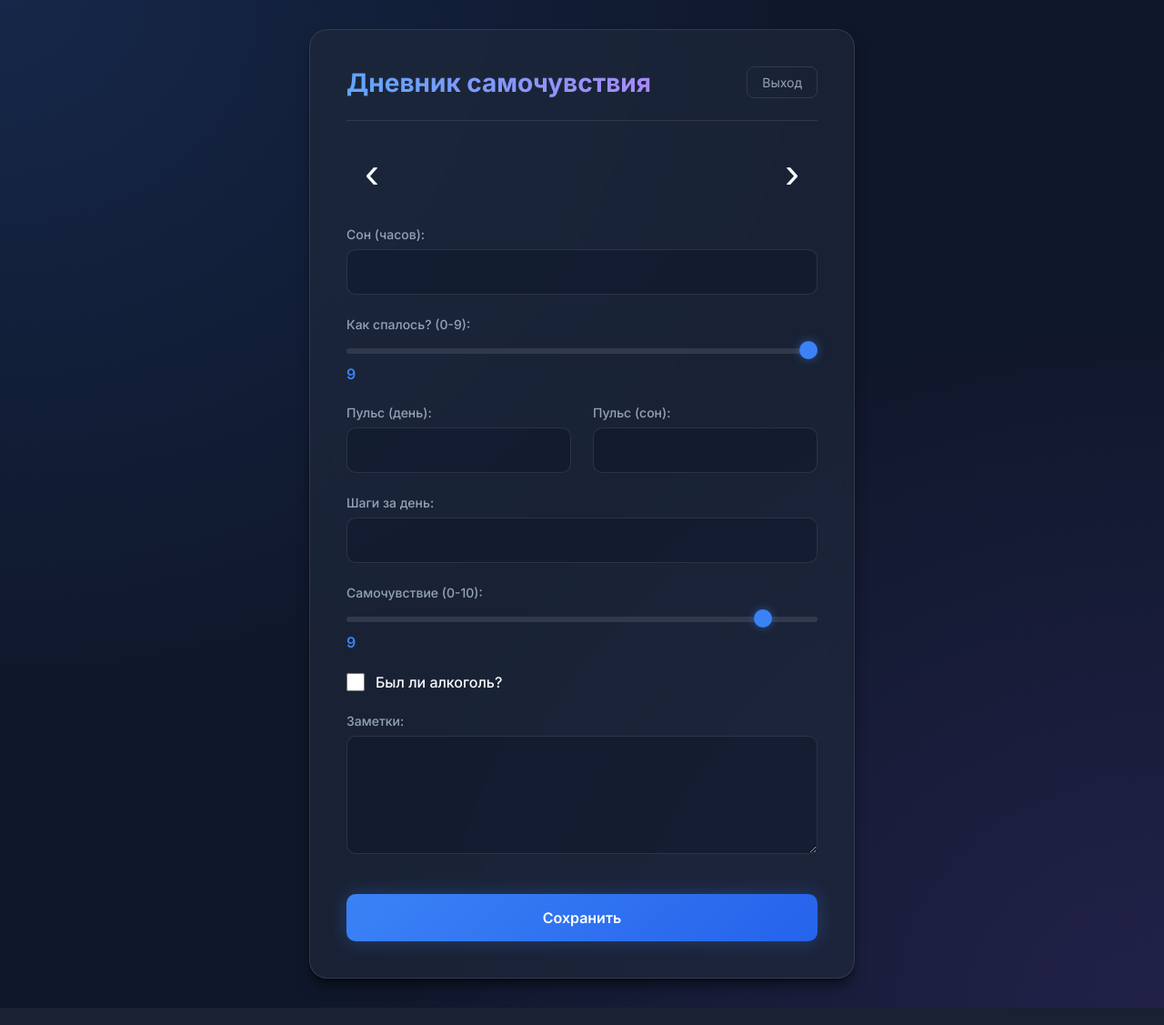
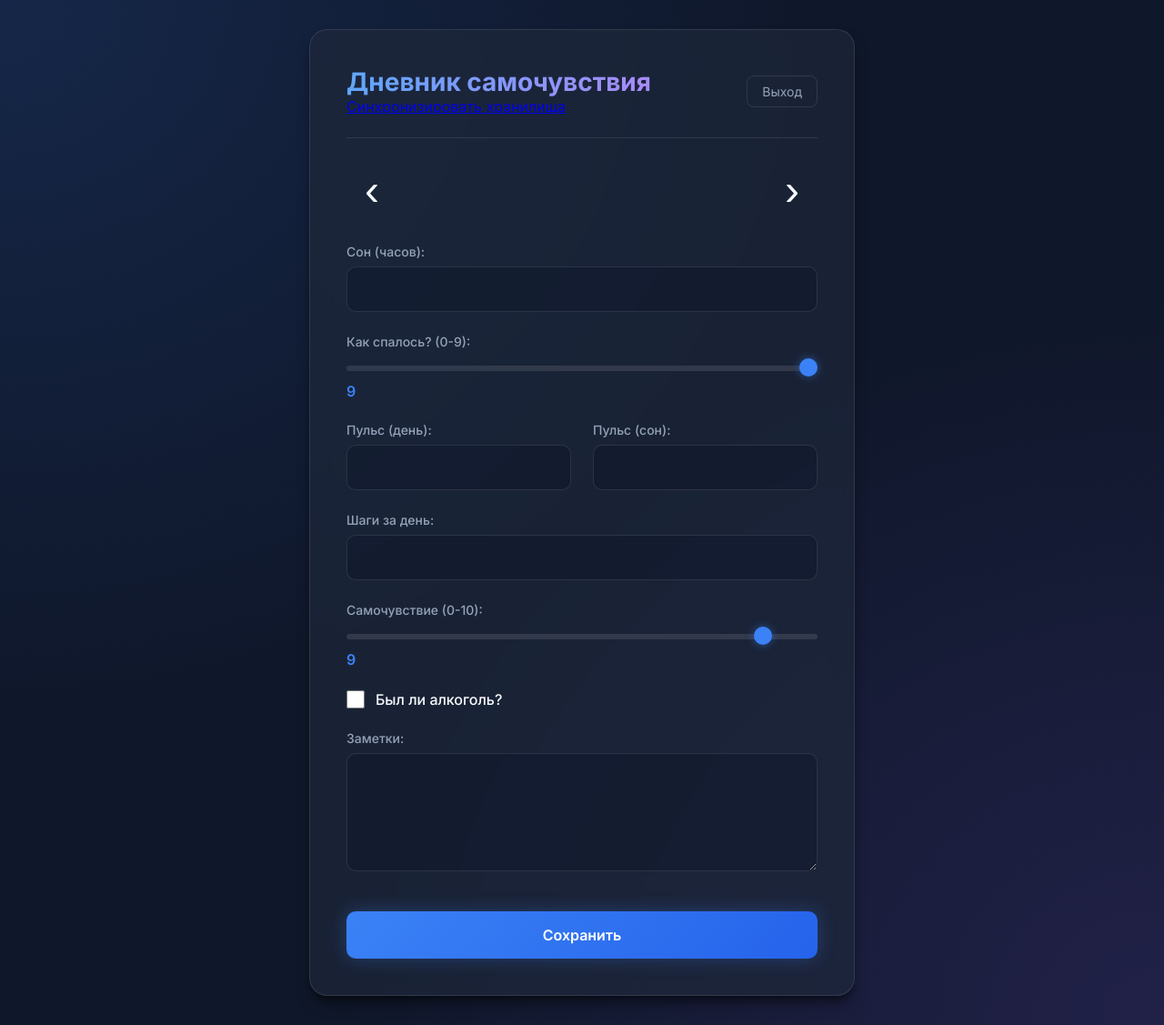
Before and after one commit to vsuh/sleepmon, a FastAPI app: template app/templates/form.html in a window 1280 px wide. Shown: the whole page at 91% size. Run offline with FastAPI, Linux system fonts and the light colour scheme; the template is opened without the code that fills it, so the values that code supplies are empty.

Commit message:
feat(web): add storage sync link under title

```diff
--- a/app/templates/form.html
+++ b/app/templates/form.html
@@ -9,7 +9,10 @@
 <body>
     <div class="container">
         <header>
-            <h1 title="Данные о сне, пульсе и шагах приходят автоматически с телефона. Здесь можно проверить, поправить значения и сохранить.">Дневник самочувствия</h1>
+            <div>
+                <h1 title="Данные о сне, пульсе и шагах приходят автоматически с телефона. Здесь можно проверить, поправить значения и сохранить.">Дневник самочувствия</h1>
+                <a href="/api/storage/sync" class="storage-sync-link" title="Запустить синхронизацию SQLite и Obsidian">Синхронизировать хранилища</a>
+            </div>
             <div class="header-links">
                 <a href="/logout" class="btn-outline">Выход</a>
             </div>
```
